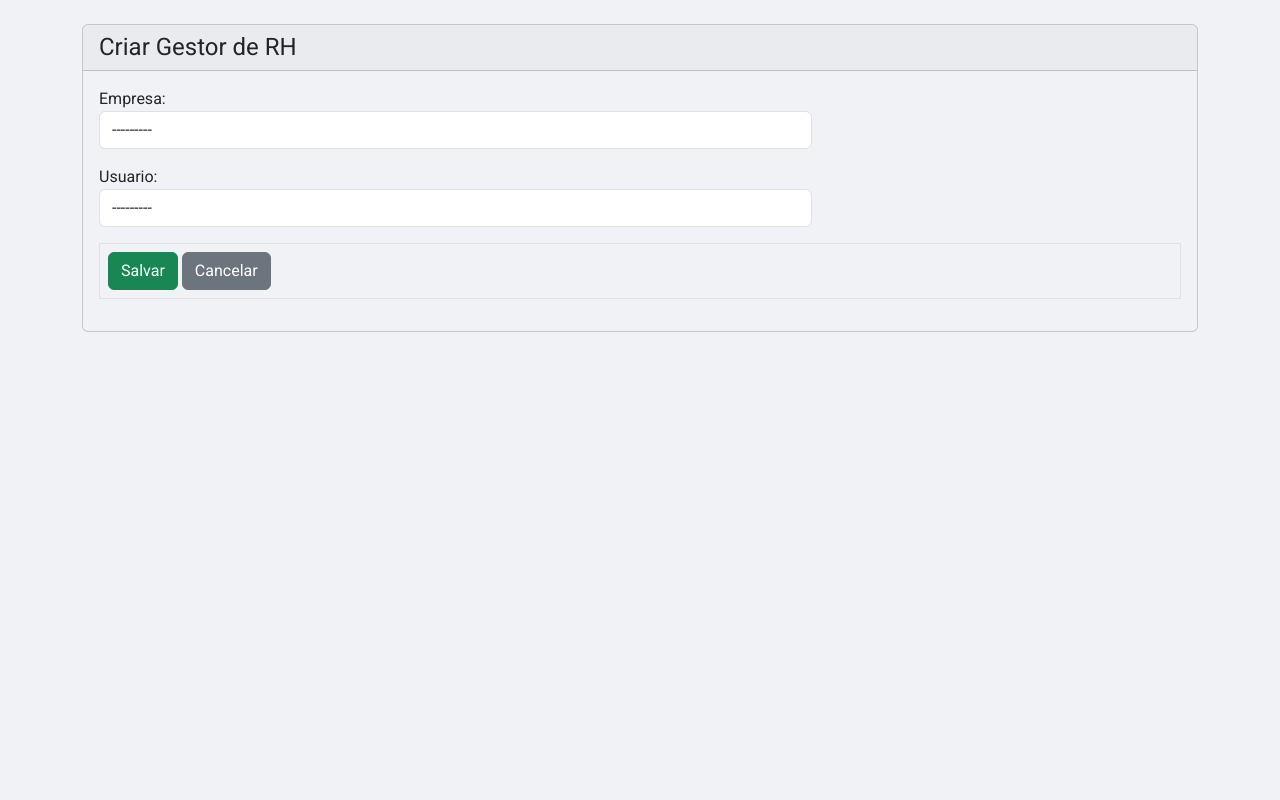
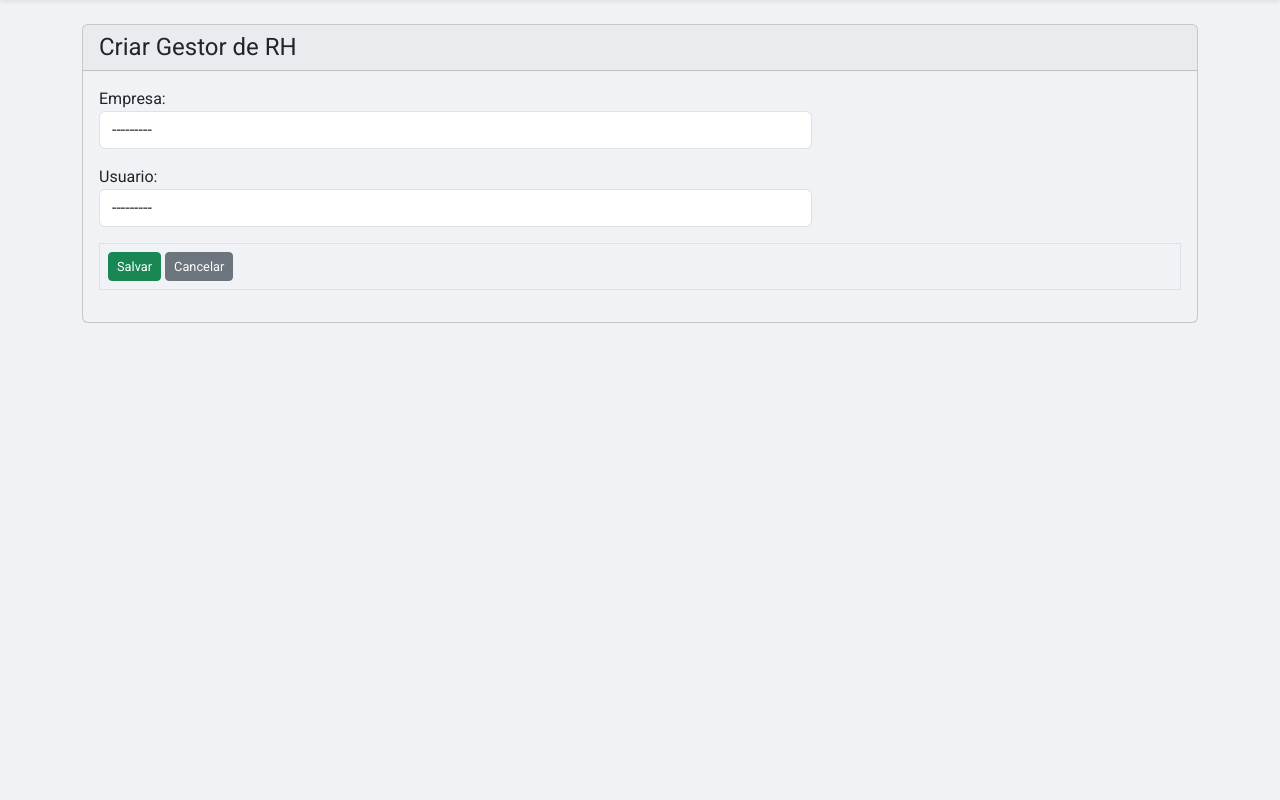
Before and after one commit to DanPersonalConsulting/rhflow-dj, a Django app: page /gestores/novo/ in a window 1280 px wide. Shown: the part 62-862 px from the top of the page. Run offline with Django 5.2, Linux system fonts and the light colour scheme; data that the repository does not hold is empty; some libraries are stand-ins or nearby versions.

Commit message:
Refatorando botões de cadastro

```diff
--- a/templates/base/partials/header.html
+++ b/templates/base/partials/header.html
@@ -1,6 +1,6 @@
 {% load static %}
 <header>
-  <nav class="navbar navbar-expand-lg navbar-light">
+  <nav class="navbar navbar-expand-lg navbar-light shadow-sm">
     <div class="container">
       {% include "base/partials/name_system.html" %}
       <button class="navbar-toggler" type="button" data-bs-toggle="collapse" data-bs-target="#navbarNavDropdown" aria-controls="navbarNavDropdown" aria-expanded="false" aria-label="Toggle navigation">
--- a/templates/base/partials/header_index.html
+++ b/templates/base/partials/header_index.html
@@ -1,6 +1,6 @@
 {% load static %}
 <header>
-  <nav class="navbar navbar-expand-lg navbar-light bg-white">
+  <nav class="navbar navbar-expand-lg navbar-light bg-white shadow-sm">
     <div class="container">
       {% include "base/partials/name_system.html" %}
       <button class="navbar-toggler" type="button" data-bs-toggle="collapse" data-bs-target="#navbarNavDropdown" aria-controls="navbarNavDropdown" aria-expanded="false" aria-label="Toggle navigation">
--- a/templates/empresa/gestor_rh_form.html
+++ b/templates/empresa/gestor_rh_form.html
@@ -24,8 +24,8 @@
                 </div>
             </div>
             <div class="border p-2">
-                <button type="submit" class="btn btn-success">Salvar</button>
-                <a href="{% url 'empresa:gestor_rh_list' %}" class="btn btn-secondary">Cancelar</a>
+                <button type="submit" class="btn btn-success btn-sm">Salvar</button>
+                <a href="{% url 'empresa:gestor_rh_list' %}" class="btn btn-secondary btn-sm">Cancelar</a>
             </div>
         </form>
     </div>
--- a/templates/empresa/organizacao_form.html
+++ b/templates/empresa/organizacao_form.html
@@ -16,8 +16,8 @@
             </div>
 
             <div class="border p-2">
-                <button type="submit" class="btn btn-success">Salvar</button>
-                <a href="{% url 'empresa:organizacao_list' %}" class="btn btn-secondary">Cancelar</a>
+                <button type="submit" class="btn btn-success btn-sm">Salvar</button>
+                <a href="{% url 'empresa:organizacao_list' %}" class="btn btn-secondary btn-sm">Cancelar</a>
             </div>
         </form>
     </div>
--- a/templates/funcionario/funcionario_form.html
+++ b/templates/funcionario/funcionario_form.html
@@ -122,8 +122,8 @@
                 </div>
             </div>
             <div class="border p-2">
-                <button type="submit" class="btn btn-success">Salvar</button>
-                <a href="{% url 'funcionario:funcionario_list' %}" class="btn btn-secondary">Cancelar</a>
+                <button type="submit" class="btn btn-success btn-sm">Salvar</button>
+                <a href="{% url 'funcionario:funcionario_list' %}" class="btn btn-secondary btn-sm"">Cancelar</a>
             </div>
         </form>
     </div>
```
